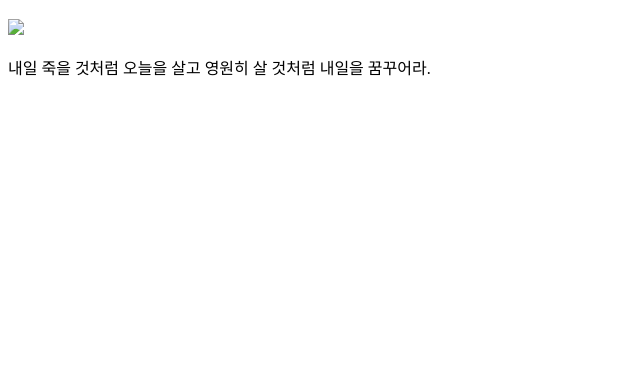
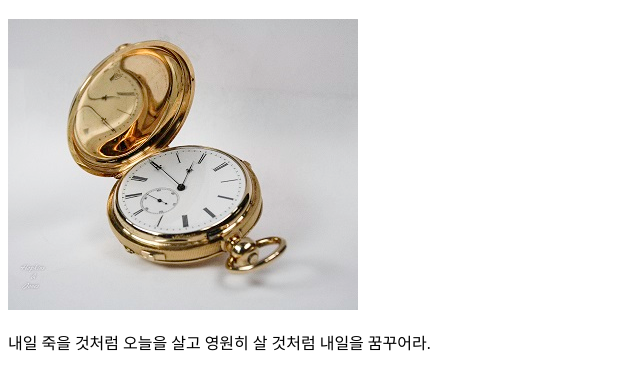
Before and after one commit to alzzakim/aladdintree, a plain HTML site: page index.html in a window 1280 px wide. Shown: the part 70-460 px from the top of the page, without its empty margins (0-640 px from the left). Drawn offline with Linux system fonts and the light colour scheme.

Commit message:
Update index.html

```diff
--- a/index.html
+++ b/index.html
@@ -6,7 +6,7 @@
     </head>
     <body>
         <h1>시간이란..</h1>
-        <img src="images/watch.jpg">
+        <img src="watch.jpg">
         <p>내일 죽을 것처럼 오늘을 살고 영원히 살 것처럼 내일을 꿈꾸어라.</p>
     </body>
 </html>
```
